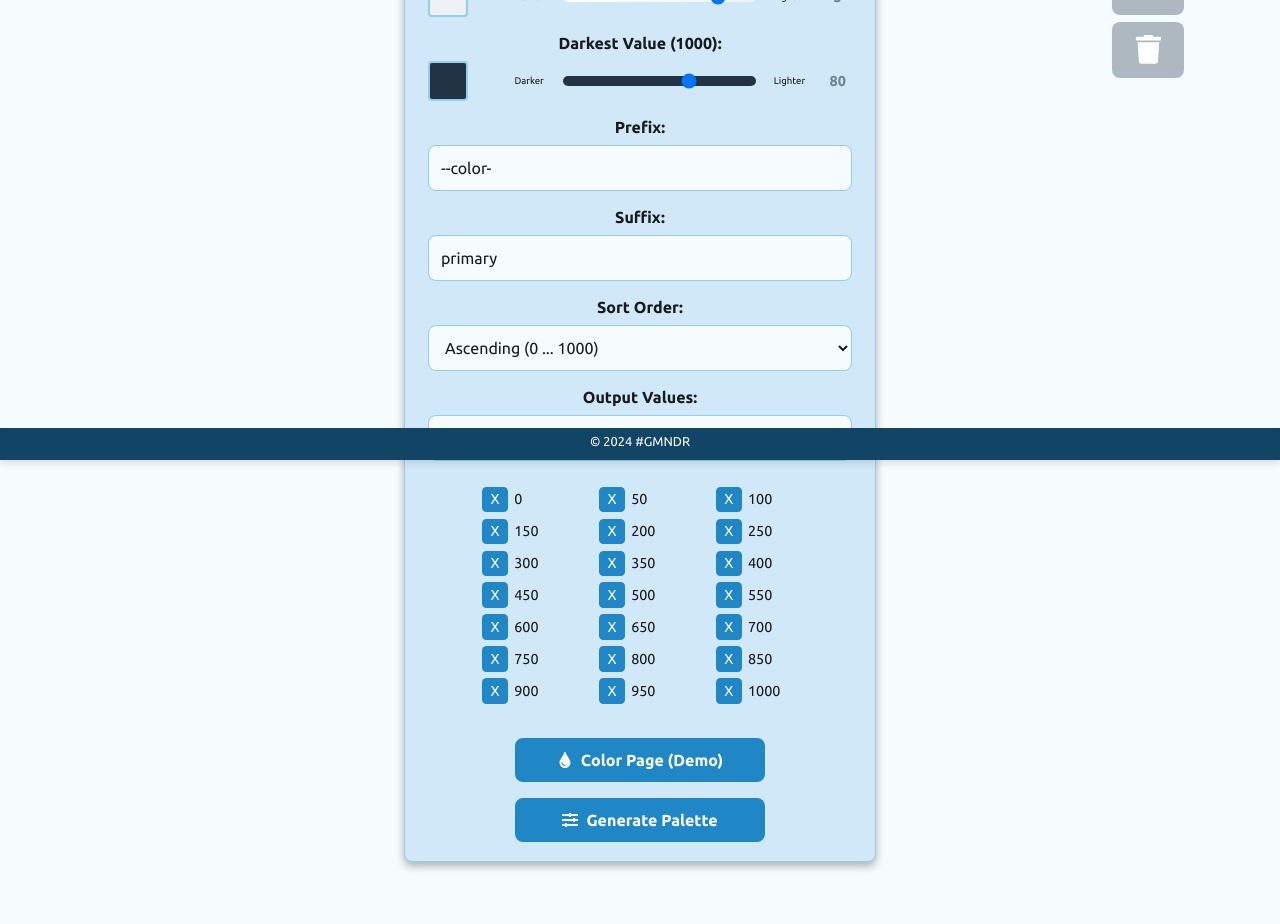
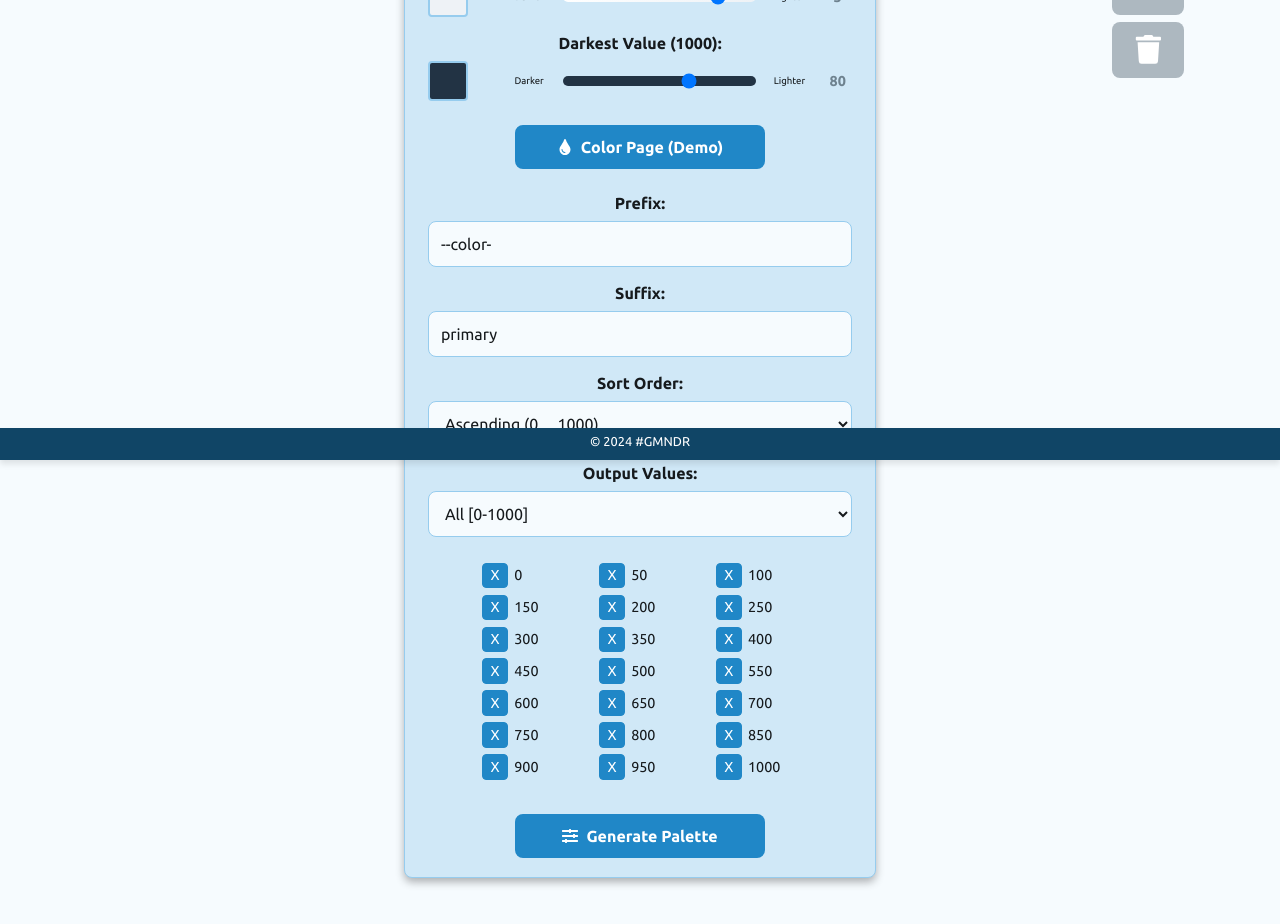
Before and after one commit to markusgemeinder/---gmndr-color-generator, a Next.js app: page / in a window 1280 px wide. Shown: the part 340-1264 px from the top of the page. Built offline with nearby package versions, Linux system fonts and the light colour scheme.

Commit message:
Implement function "handleColorPageButtonClick" to button (no color reset yet)

```diff
--- a/app/components/ColorGenerator/PaletteGenerator.js
+++ b/app/components/ColorGenerator/PaletteGenerator.js
@@ -20,12 +20,13 @@ import {
   CheckboxGroup,
   CheckboxLabel,
   CheckboxInput,
+  ColorPageButton,
   GeneratePaletteButton,
-  ColorPageDemoButton,
   ResetFormButton,
   CopyPaletteButton,
   PaletteWrapper,
   PaletteOutput,
+  Spacer,
 } from './PaletteGeneratorStyles';
 import { FaCopy, FaSlidersH, FaRedo, FaTint } from 'react-icons/fa';
 import { generateMonochromePalette, getColorPreview } from '@/utils/paletteGeneratorUtils';
@@ -141,6 +142,22 @@ export default function PaletteGenerator() {
 
   const handleColorPickerChange = (e) => {
     dispatch({ type: 'SET_VALUE', key: 'hex', value: e.target.value });
+  };
+
+  // ===== Seite temporär einfärben =====
+  const handleColorPageButtonClick = () => {
+    const palette = generateMonochromePalette(
+      state.hex,
+      state.prefix,
+      state.suffix,
+      state.darkLimit,
+      state.brightLimit
+    );
+
+    Object.entries(palette).forEach(([key, value]) => {
+      const colorKey = key.split('-').pop();
+      document.documentElement.style.setProperty(`--color-primary-${colorKey}`, value);
+    });
   };
 
   // ===== Palette generieren =====
@@ -280,6 +297,11 @@ export default function PaletteGenerator() {
         </ColorTileWrapper>
       </InputGroup>
 
+      <ColorPageButton width='100%' onClick={handleColorPageButtonClick}>
+        <FaTint /> {getLanguageText('demoButton')}
+      </ColorPageButton>
+      <Spacer />
+
       <InputGroup>
         <Label>{getLanguageText('prefixLabel')}</Label>
         <TextInput
@@ -344,10 +366,6 @@ export default function PaletteGenerator() {
         </CheckboxGroup>
       </InputGroup>
 
-      <ColorPageDemoButton width='100%' onClick={handleGeneratePalette}>
-        <FaTint /> {getLanguageText('demoButton')}
-      </ColorPageDemoButton>
-
       <GeneratePaletteButton width='100%' onClick={handleGeneratePalette}>
         <FaSlidersH /> {getLanguageText('generateButton')}
       </GeneratePaletteButton>
--- a/app/components/ColorGenerator/PaletteGeneratorStyles.js
+++ b/app/components/ColorGenerator/PaletteGeneratorStyles.js
@@ -306,7 +306,7 @@ export const GeneratePaletteButton = styled(Button)`
   }
 `;
 
-export const ColorPageDemoButton = styled(GeneratePaletteButton)``;
+export const ColorPageButton = styled(GeneratePaletteButton)``;
 
 export const ResetFormButton = styled(Button)`
   width: 15.6rem;
@@ -328,5 +328,5 @@ export const CopyPaletteButton = styled(Button)`
 `;
 
 export const Spacer = styled.div`
-  height: 0.4rem;
+  height: 1rem;
 `;
```
